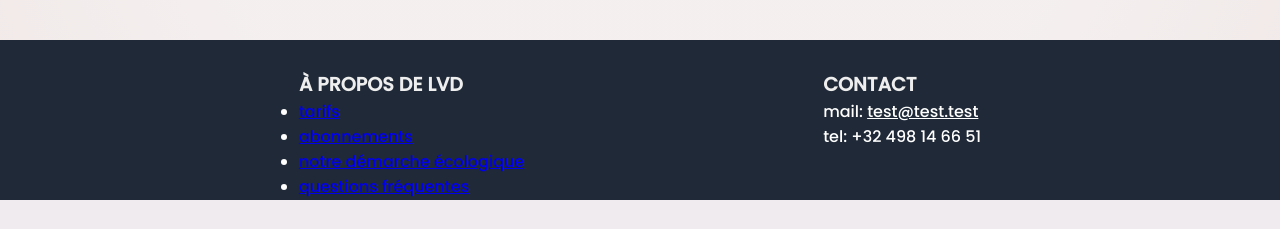
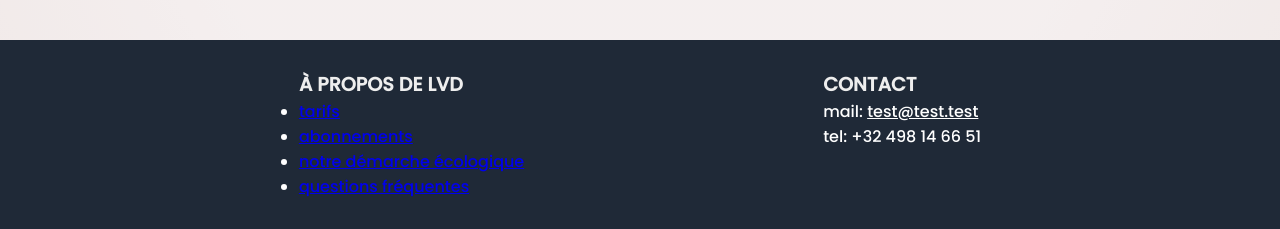
Before and after one commit to TerryHenrard/car-wash-from-home, a PHP site: page / in a window 1280 px wide. Shown: the part 4302-4531 px from the top of the page. Before the commit the page ends 4502 px from the top, so only its background shows below. Run offline with PHP 8.4, Linux system fonts and the light colour scheme.

Commit message:
didnt change anything on the last commit, now it is sorry

```diff
--- a/assets/styles/index.css
+++ b/assets/styles/index.css
@@ -848,7 +848,6 @@ header .header-text div .fa-solid {
   justify-content: space-evenly;
   align-items: flex-start;
   padding: 30px 0;
-  height: 20vh;
 }
 .footer .footer-container .apropos h4 {
   font-size: 1.2rem;
--- a/assets/styles/layout/_footer.scss
+++ b/assets/styles/layout/_footer.scss
@@ -8,7 +8,6 @@
     justify-content: space-evenly;
     align-items: flex-start;
     padding: 30px 0;
-    height: 20vh;
 
     .apropos {
       h4 {
```
Also changed, not shown: 1 other file.
